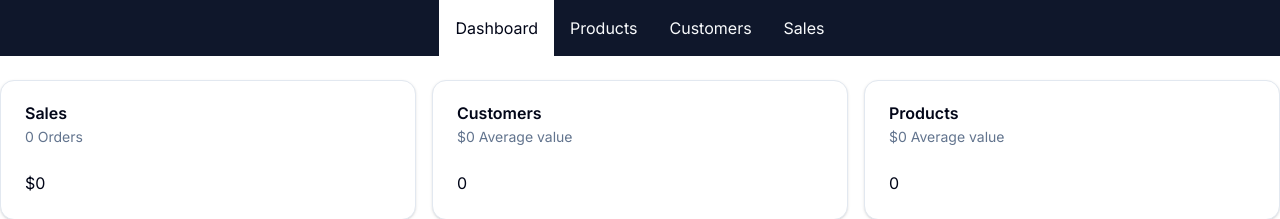
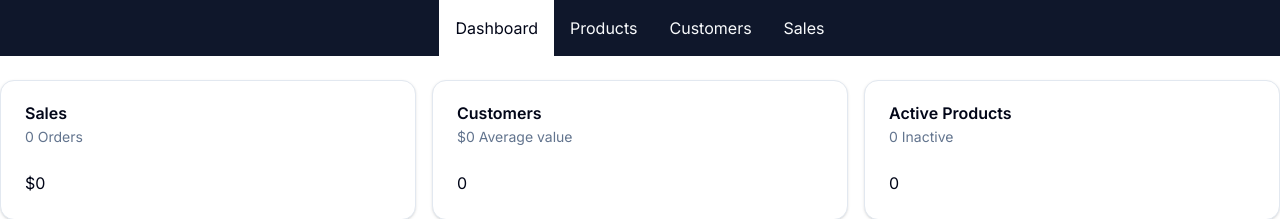
Before and after one commit to Azikenp/prisma-backend_ecom, a Next.js app: page /admin in a window 1280 px wide. Shown: the top 219 px of the page. Built offline with nearby package versions, Linux system fonts and the light colour scheme; no server answers; the database is empty.

Commit message:
active and inactive counts

```diff
--- a/src/app/admin/page.tsx
+++ b/src/app/admin/page.tsx
@@ -68,11 +68,9 @@ const AdminDashboard = async () => {
         body={formatNumber(userData.userCount)}
       />
       <DashboardCard
-        title="Products"
-        subtitle={`${formatCurrency(
-          userData.averageValuePerUser
-        )} Average value`}
-        body={formatNumber(userData.userCount)}
+        title="Active Products"
+        subtitle={`${formatNumber(productData.inactiveCount)} Inactive`}
+        body={formatNumber(productData.activeCount)}
       />
     </div>
   );
```
